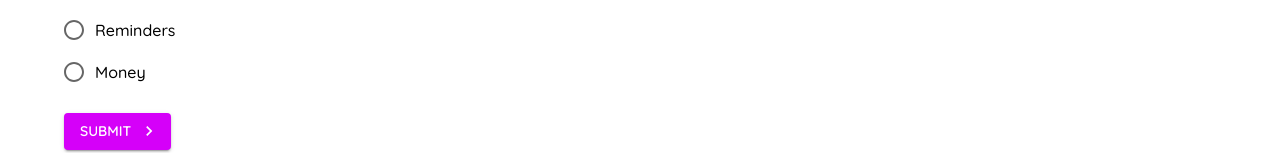
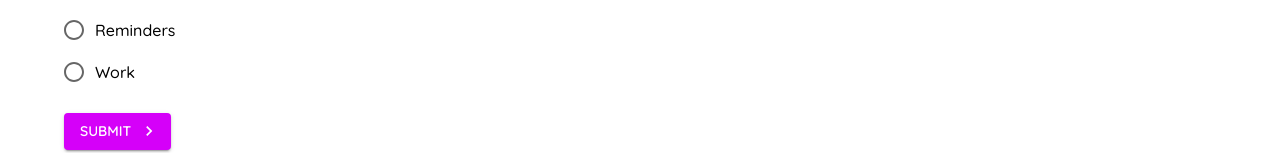
Before and after one commit to kulotsystems/mui-thenetninja, a React (Vite) app: page /mui-thenetninja/create in a window 1280 px wide. Shown: the part 371-524 px from the top of the page. Built offline with nearby package versions, Linux system fonts and the light colour scheme.

Commit message:
Fix typo.

```diff
--- a/src/pages/Create.jsx
+++ b/src/pages/Create.jsx
@@ -86,7 +86,7 @@ const Create = () => {
                         <FormControlLabel value="money" control={<Radio/>} label="Money"/>
                         <FormControlLabel value="todos" control={<Radio/>} label="Todos"/>
                         <FormControlLabel value="reminders" control={<Radio/>} label="Reminders"/>
-                        <FormControlLabel value="work" control={<Radio/>} label="Money"/>
+                        <FormControlLabel value="work" control={<Radio/>} label="Work"/>
                     </RadioGroup>
                 </FormControl>
 
```
